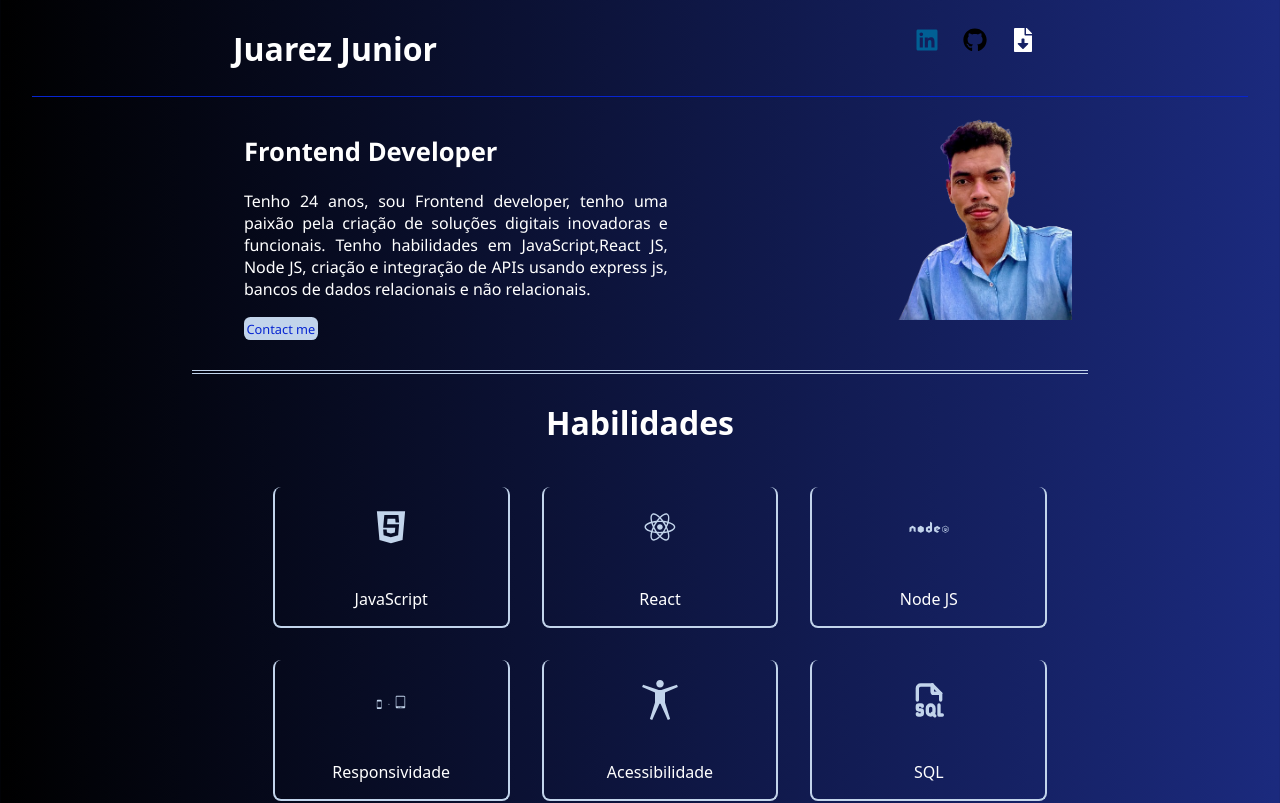
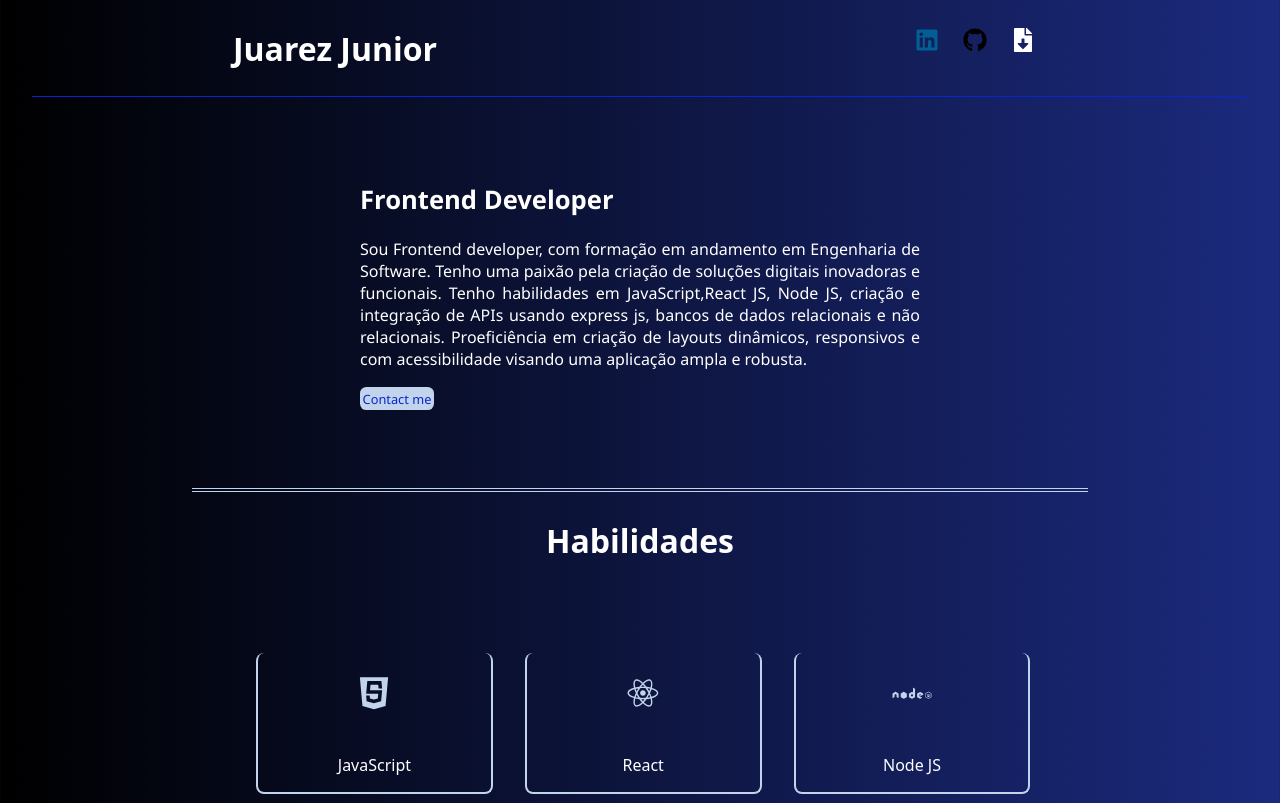
Before and after one commit to Jjunior112/portfolio, a React (Vite) app: page / in a window 1280 px wide. Shown: the top 803 px of the page. Built offline with nearby package versions, Linux system fonts and the light colour scheme.

Commit message:
ajustes no profile

```diff
--- a/src/App.css
+++ b/src/App.css
@@ -52,6 +52,7 @@ main {
   align-items: center;
   justify-content: center;
   text-align: center;
+  padding: 3em;
 }
 
 
@@ -69,15 +70,6 @@ main {
   font-size: 2vw;
 }
 
-.photo {
-  margin: 0 auto;
-  border-top: 1px double var(--color3);
-  width: 70%;
-}
-
-.photo img {
-  width: 12em;
-}
 
 .abilities {
   margin: 0 auto;
@@ -99,6 +91,7 @@ main {
   margin: 0 auto;
   width: 90%;
   justify-content: space-around;
+  padding: 3em;
 }
 
 .abilities li {
@@ -278,7 +271,7 @@ main {
   }
 
   .photo img {
-
+    margin: 0 auto;
     width: 100%;
   }
 
--- a/src/components/Profile.jsx
+++ b/src/components/Profile.jsx
@@ -10,18 +10,13 @@ const Profile = () => {
 
                     <h2>Frontend Developer</h2>
 
-                    <p>Tenho 24 anos, sou Frontend developer, tenho uma paixão pela criação de soluções digitais inovadoras e funcionais. Tenho habilidades em JavaScript,React JS, Node JS, criação e integração de APIs usando express js, bancos de dados relacionais e não relacionais. </p>
+                    <p>Sou Frontend developer, com formação em andamento em Engenharia de Software. Tenho uma paixão pela criação de soluções digitais inovadoras e funcionais. Tenho habilidades em JavaScript,React JS, Node JS, criação e integração de APIs usando express js, bancos de dados relacionais e não relacionais. Proeficiência em criação de layouts dinâmicos, responsivos e com acessibilidade visando uma aplicação ampla e robusta. </p>
 
                     <a>Contact me</a>
                 </div>
 
             </section>
 
-            <section className='photo'>
-                <img src="profile.png" alt="foto de perfil" />
-
-
-            </section >
 
         </main>
     )
```
Also changed, not shown: public/profile1.png (added), public/profile2.png (added).
